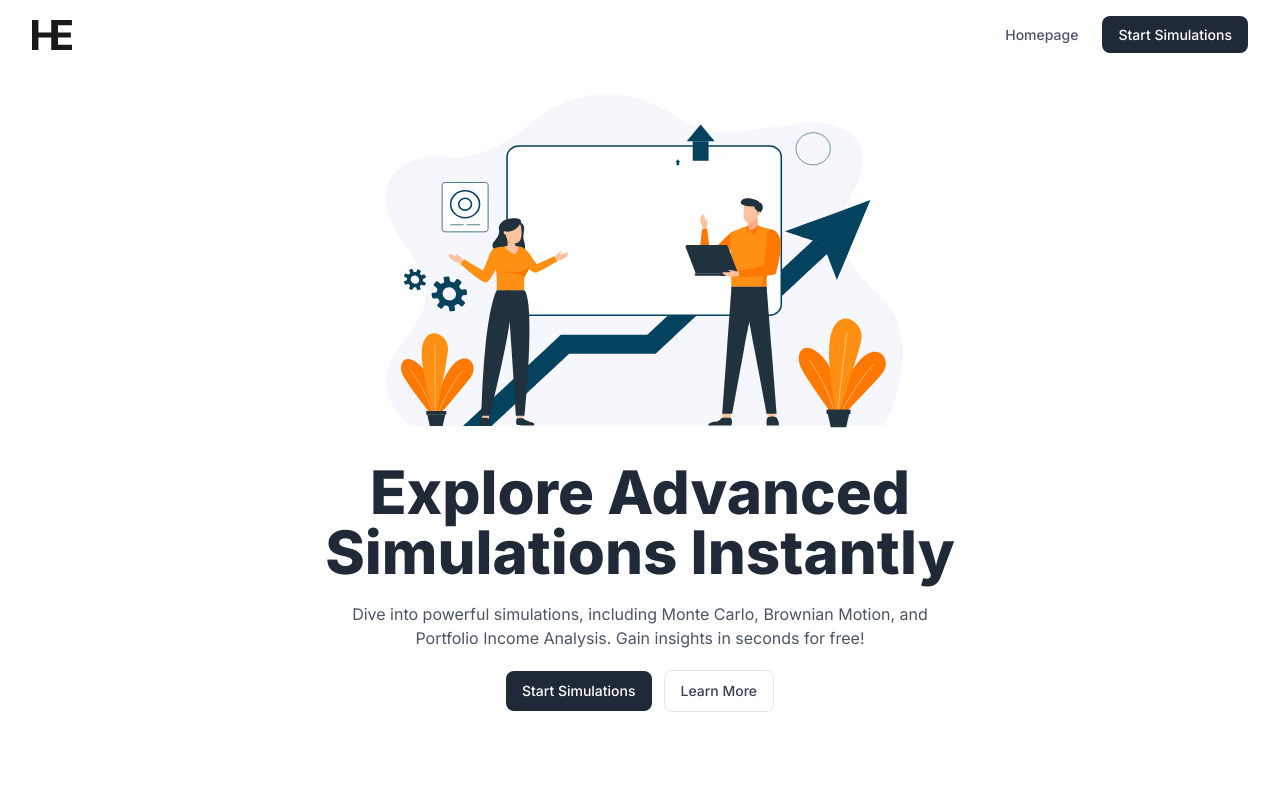
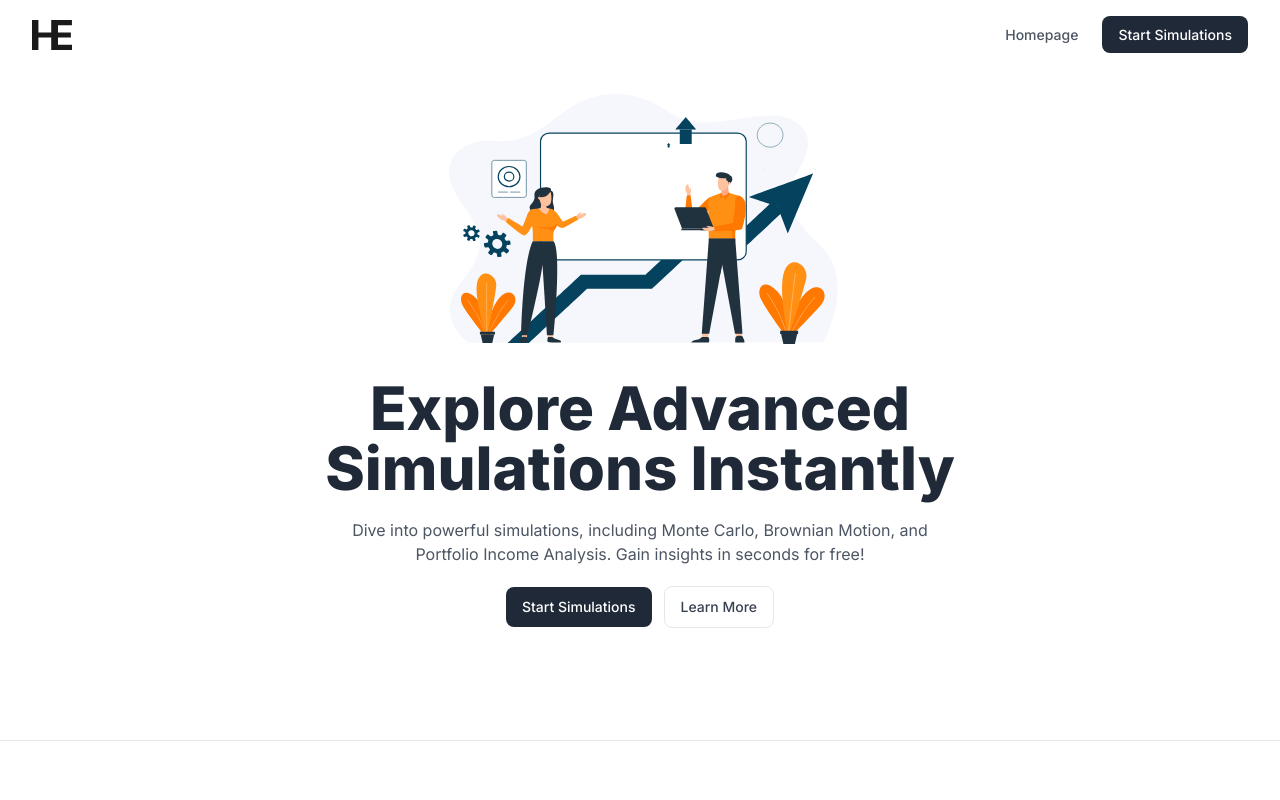
Before and after one commit to hassanelq/simulations-montecarlo, a Next.js app: page / in a window 1280 px wide. Shown: the top 800 px of the page. Built offline with nearby package versions, Linux system fonts and the light colour scheme.

Commit message:
refactor HeroSection to use LottieAnimation component for improved code organization

```diff
--- a/app/Components/HeroSection.jsx
+++ b/app/Components/HeroSection.jsx
@@ -1,6 +1,5 @@
-"use client";
 import NavLink from "./ui/NavLink";
-import { Player } from "@lottiefiles/react-lottie-player";
+import LottieAnimation from "./ui/LootieAnimation";
 
 export default function Hero() {
   return (
@@ -9,12 +8,7 @@ export default function Hero() {
         <div className="space-y-8 max-w-4xl mx-auto">
           {/* Lottie Animation */}
           <div className="flex justify-center">
-            <Player
-              autoplay
-              loop
-              src="/Animations/Animation1.json" // Replace with the path to your Lottie JSON file
-              className="w-2/3 sm:w-2/2" // Adjust size for responsiveness
-            />
+            <LottieAnimation />
           </div>
 
           {/* Hero Content */}
--- /dev/null
+++ b/app/Components/ui/LootieAnimation.js
@@ -0,0 +1,15 @@
+"use client";
+
+import React from "react";
+import { Player } from "@lottiefiles/react-lottie-player";
+
+const LottieAnimation = () => (
+  <Player
+    autoplay
+    loop
+    src="/Animations/Animation1.json"
+    className="w-full max-w-md mx-auto"
+  />
+);
+
+export default LottieAnimation;
```
